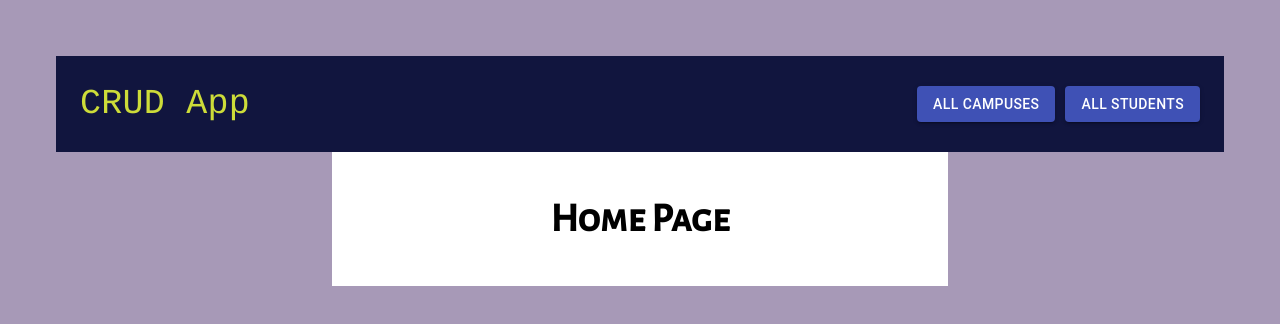
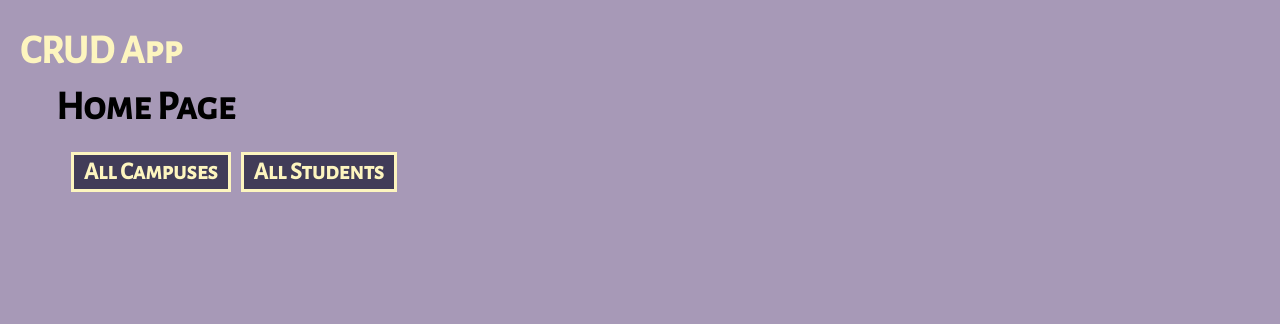
Before and after one commit to vilnytskyy/summer-2021-39548-assignment-5-client, a React (Create React App) app: page / in a window 1280 px wide. Shown: the top 324 px of the page. Built offline with nearby package versions, Linux system fonts and the light colour scheme.

Commit message:
Deleted old styling and replaced old nav

```diff
--- a/src/components/views/HomePageView.js
+++ b/src/components/views/HomePageView.js
@@ -1,70 +1,25 @@
-import AppBar from '@material-ui/core/AppBar';
-import Toolbar from '@material-ui/core/Toolbar';
-import Typography from '@material-ui/core/Typography';
-import Button from '@material-ui/core/Button';
-import { makeStyles } from '@material-ui/core/styles';
-
 import { Link } from 'react-router-dom';
 
-const useStyles = makeStyles(theme => ({
-  root: {
-    flexGrow: 1,
-  },
-  title: {
-    flexGrow: 1,
-    textAlign: 'left',
-    fontType: 'bold',
-    fontFamily: 'Courier, sans-serif',
-    fontSize: '35px',
-    color: '#CDDC39'
-  },
-  appBar:{
-    backgroundColor: '#11153e',
-    shadows: ['none'],
-  },
-  greeting:{
-    display: 'flex',
-    justifyContent: 'center',
-    backgroundColor: 'white',
-    width: "50%",
-    margin: "auto",
-  },
-  links:{
-    textDecoration: 'none',
-  }
+const HomePageView = () => {
+    return (
+        <div className="HomePageView">
+            <h1 id="CRUD">
+                CRUD App
+            </h1>
 
-}));
+            <h1>Home Page</h1>
 
-const HomePageView = () => {
-  const classes = useStyles();
-  return (
-    <div className={classes.root}>
-      <AppBar position="static" elevation={0} className={classes.appBar}>
-        <Toolbar>
-          <Typography variant="h6" className={classes.title} color="inherit" >
-            CRUD App
-          </Typography>
-
-          <Link className={classes.links} to={'/campuses'} >
-            <Button variant="contained" color="primary" style={{marginRight: '10px'}}>
+            <nav>
+                <Link className="link" to={'/campuses'} >
                     All Campuses
-            </Button>
                 </Link>
 
-          <Link className={classes.links} to={'/students'} >
-            <Button variant="contained" color="primary">
+                <Link className="link" to={'/students'} >
                     All Students
-            </Button>
                 </Link>
-        </Toolbar>
-      </AppBar>
-
-      <div className={classes.greeting}><h1>Home Page</h1></div>
+            </nav>
         </div>
     );
 }
 
-
-
-
 export default HomePageView;
```
Lines whose indentation alone changed are shown as unchanged.
